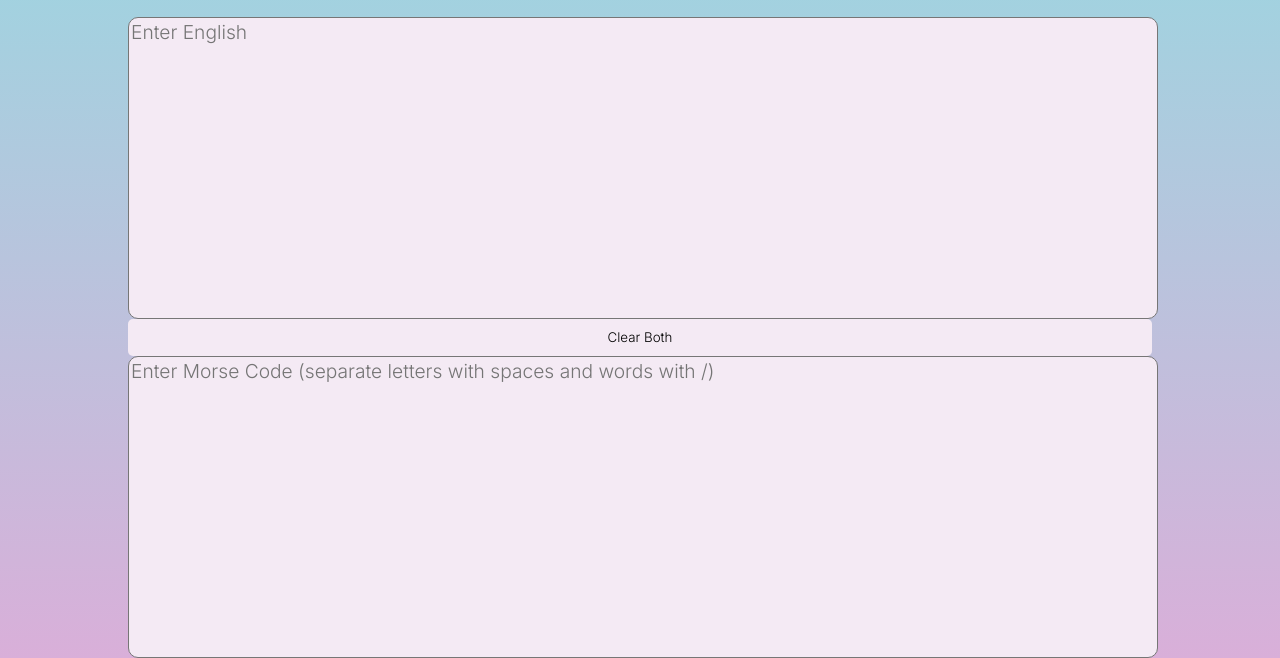
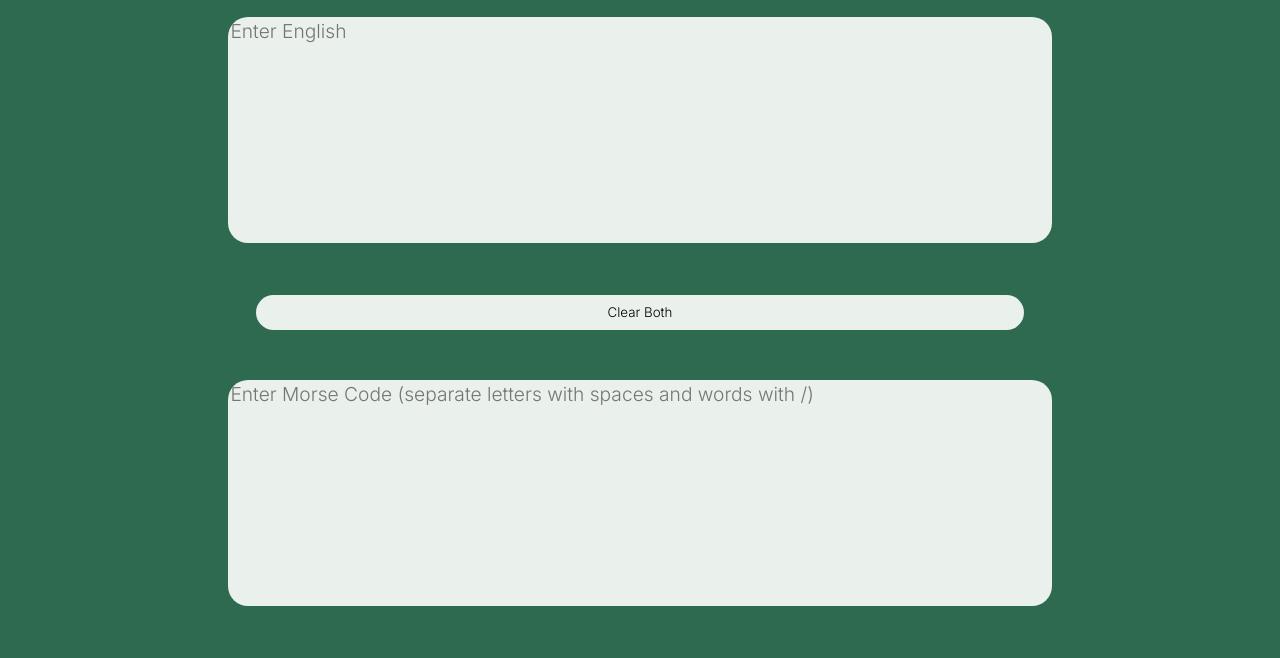
Before and after one commit to lalt22/lalitha-morse-code, a plain HTML site: page index.html in a window 1280 px wide. Shown: the part 142-800 px from the top of the page. Drawn offline with Linux system fonts and the light colour scheme.

Commit message:
fixed up styling

```diff
--- a/styles/main-style.scss
+++ b/styles/main-style.scss
@@ -11,14 +11,12 @@ body {
     display: flex;
     flex-direction: column;
     align-items: center;
-    justify-content: space-around;
+    justify-content: center;
     width: 100vw;
     height: 100vh;
-    background-color:#D9AFD9;
-    background-image: linear-gradient(0deg, #D9AFD9 0%, #97D9E1 100%);
-}
+    background-color: #2d6a4f;
 
-.nav-container {
+    & .nav-container {
         margin: 0;
         display: flex;
         justify-content: flex-start;
@@ -28,7 +26,7 @@ body {
         height: fit-content;
         align-self: flex-start;
         width: 100%;
-    background-color: #f4eaf4;
+        background-color: #eaf0eb;
 
 
         & .title-container {
@@ -51,35 +49,45 @@ body {
         }
     }
 
-.lang-container {
+    & .lang-container {
         display: flex;
-    flex-direction: column;
+        flex-direction: row;
+        justify-content: space-around;
         width: 80%;
         height: 40%;
-    // outline: 2px solid red;
+
+        & textarea {
+            width: 80%;
+            height: 80%;
+            font-family: 'Inter', sans-serif;
+            font-size: larger;
+            background-color: #eaf0eb;
+            border-radius: 20px;
+            border: none;
+            overflow: auto;
+            outline: none;
+            -webkit-box-shadow: none;
+            -moz-box-shadow: none;
+            box-shadow: none;
+            resize: none;
+        }
     }
 
-textarea {
-    width: 100%;
-    height: 100%;
-    font-family: 'Inter', sans-serif;
-    font-size: larger;
-    background-color: #f4eaf4;
-    border-radius: 10px;
-    resize: none;
-}
+
 
     #clearButton {
-    width: 80%;
+        width: 60%;
         height: 40px;
         font-family: 'Inter', sans-serif;
-    padding: 0;
+        margin-bottom: 50px;
         border: none;
-    background: none;
-    background-color: #f4eaf4;
-    border-radius: 5px;
+        background-color: #eaf0eb;
+        border-radius: 20px;
 
         &:hover {
-        background-color: #aa9caa;
+            cursor: pointer;
+            background-color: #eaf0eb;
+            box-shadow: rgba(50, 50, 93, 0.25) 0px 30px 60px -12px inset, rgba(0, 0, 0, 0.3) 0px 18px 36px -18px inset;
         }
     }
+}
```
Also changed, not shown: styles/main-style.css, 1 other file. Lines whose indentation alone changed are shown as unchanged.
